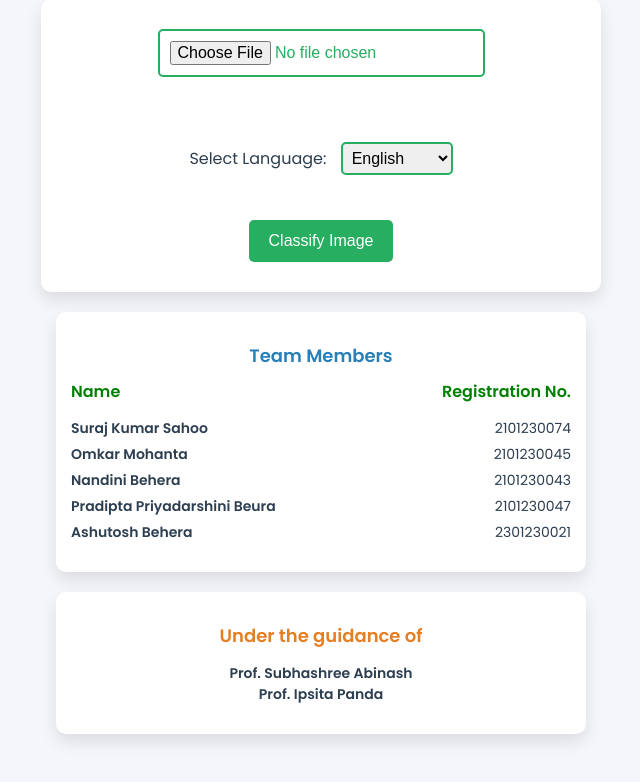
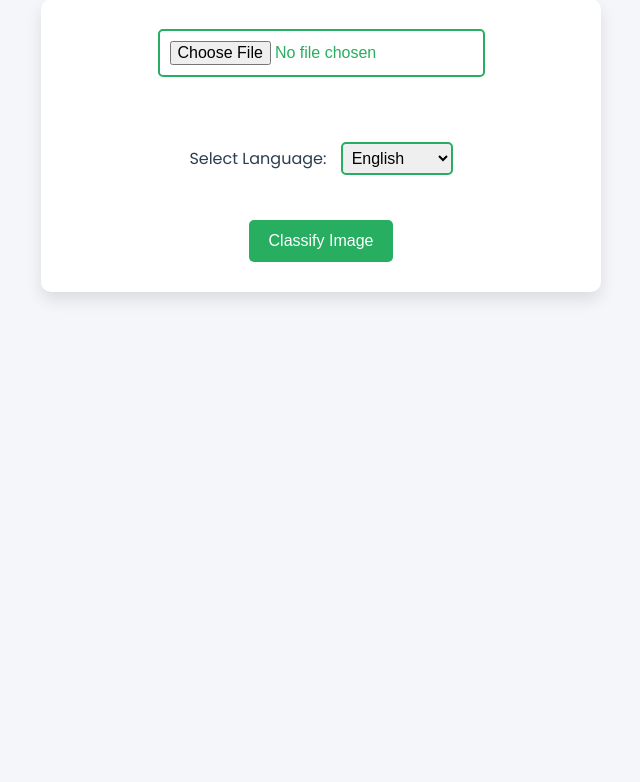
Before and after one commit to surajrocky/RiceDiseasesTwo, a Flask app: page / in a window 1280 px wide. Shown: the part 128-910 px from the top of the page, without its empty margins (319-959 px from the left). After the commit the page ends 428 px from the top, so only its background shows below. Run offline with Flask 3, Linux system fonts and the light colour scheme.

Commit message:
Update index.html

```diff
--- a/templates/index.html
+++ b/templates/index.html
@@ -278,7 +278,7 @@
     </script>
     {% endif %}
 
-    <div class="info-container">
+<!--     <div class="info-container">
         <div class="info-section">
             <h2>Team Members</h2>
             <div class="info-headers">
@@ -298,7 +298,7 @@
             <h2>Under the guidance of</h2>
             <p class="guidance-text"><strong>Prof. Subhashree Abinash <br> Prof. Ipsita Panda</strong></p>
         </div>
-    </div>
+    </div> -->
 
     <script>
         // Preview the image before uploading
```
